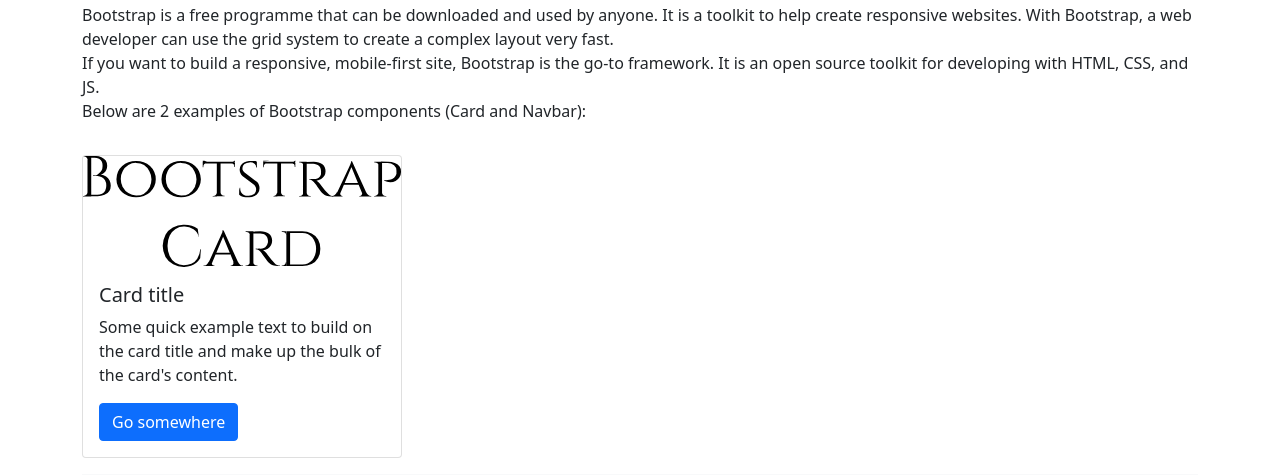
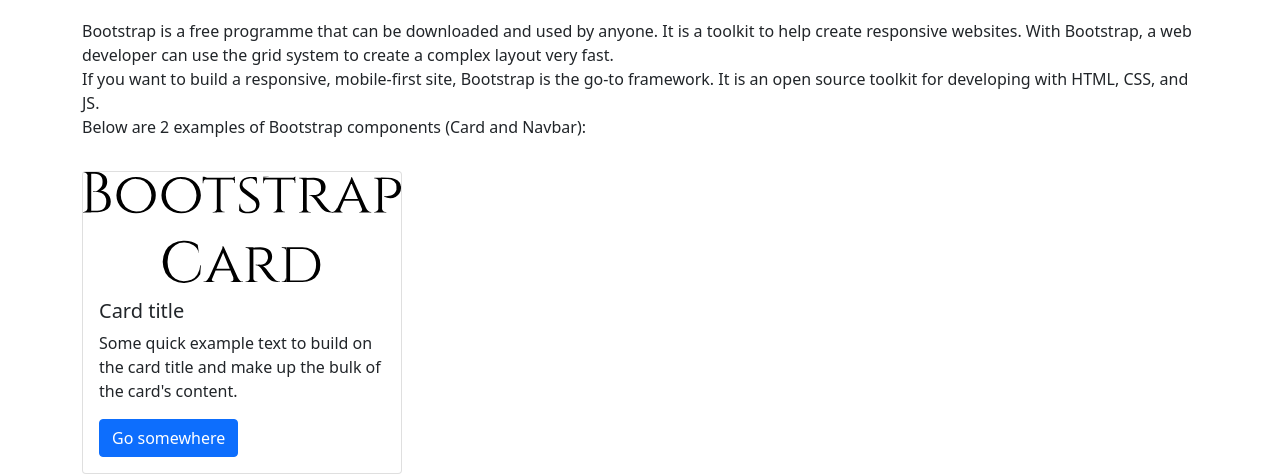
Before and after one commit to ogun0027/ogun0027.github.io, a plain HTML site: page bootstrap-this/index.html in a window 1280 px wide. Shown: the part 69-544 px from the top of the page. Drawn offline with nearby package versions, Linux system fonts and the light colour scheme.

Commit message:
Bootstrap

```diff
--- a/bootstrap-this/index.html
+++ b/bootstrap-this/index.html
@@ -18,7 +18,7 @@
     <div class="container">
         <div class="row">
             <h1 class="col-4 col-md-4 col-lg-12 bg-secondary text-light text-center mt-3">What is Bootstrap?</h1>
-            <p class="col-8 col-md-8 col-lg-12 text-left">Bootstrap is a free programme that can be downloaded and used
+            <p class="col-8 col-md-8 col-lg-12 text-left mt-3">Bootstrap is a free programme that can be downloaded and used
                 by anyone. It is a toolkit to help create responsive websites. With Bootstrap, a web developer can use
                 the grid system to create a complex layout very fast.<br>
                 If you want to build a responsive, mobile-first site, Bootstrap is the
@@ -28,7 +28,6 @@
         </div>
         <div class="card mt-3" style="width: 20rem;">
             <img src="card.svg" class="card-img-top img-fluid" alt="bootstrap card">
-
             <div class="card-body">
                 <h5 class="card-title">Card title</h5>
                 <p class="card-text">Some quick example text to build on the card title and make up the bulk of the
```
